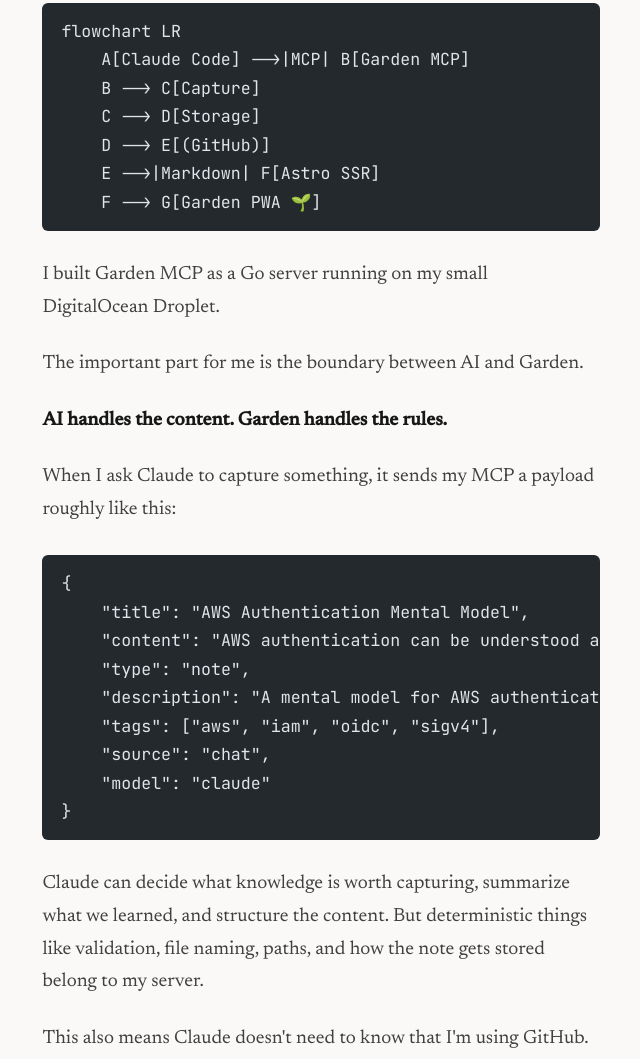
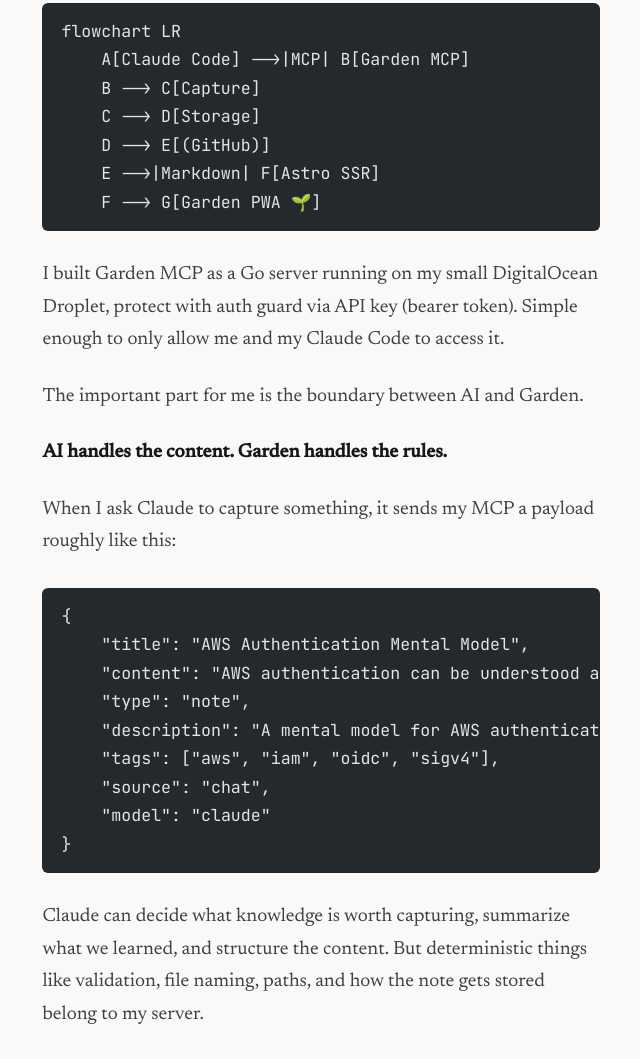
Before and after one commit to Qu1etboy/portfolio, an Astro site: page /thoughts/building-my-ai-powered-digital-garden in a window 1280 px wide. Shown: the part 3275-4334 px from the top of the page, without its empty margins (319-959 px from the left). Built offline with nearby package versions, Linux system fonts and the light colour scheme; Astro itself is replaced by a stand-in of ours; code samples lack their colours.

Commit message:
small tweak, tell about security model

````diff
--- a/src/content/thoughts/building-my-ai-powered-digital-garden.mdx
+++ b/src/content/thoughts/building-my-ai-powered-digital-garden.mdx
@@ -84,7 +84,7 @@
     F --> G[Garden PWA 🌱]
 ```
 
-I built Garden MCP as a Go server running on my small DigitalOcean Droplet.
+I built Garden MCP as a Go server running on my small DigitalOcean Droplet, protect with auth guard via API key (bearer token). Simple enough to only allow me and my Claude Code to access it.
 
 The important part for me is the boundary between AI and Garden.
 
````
